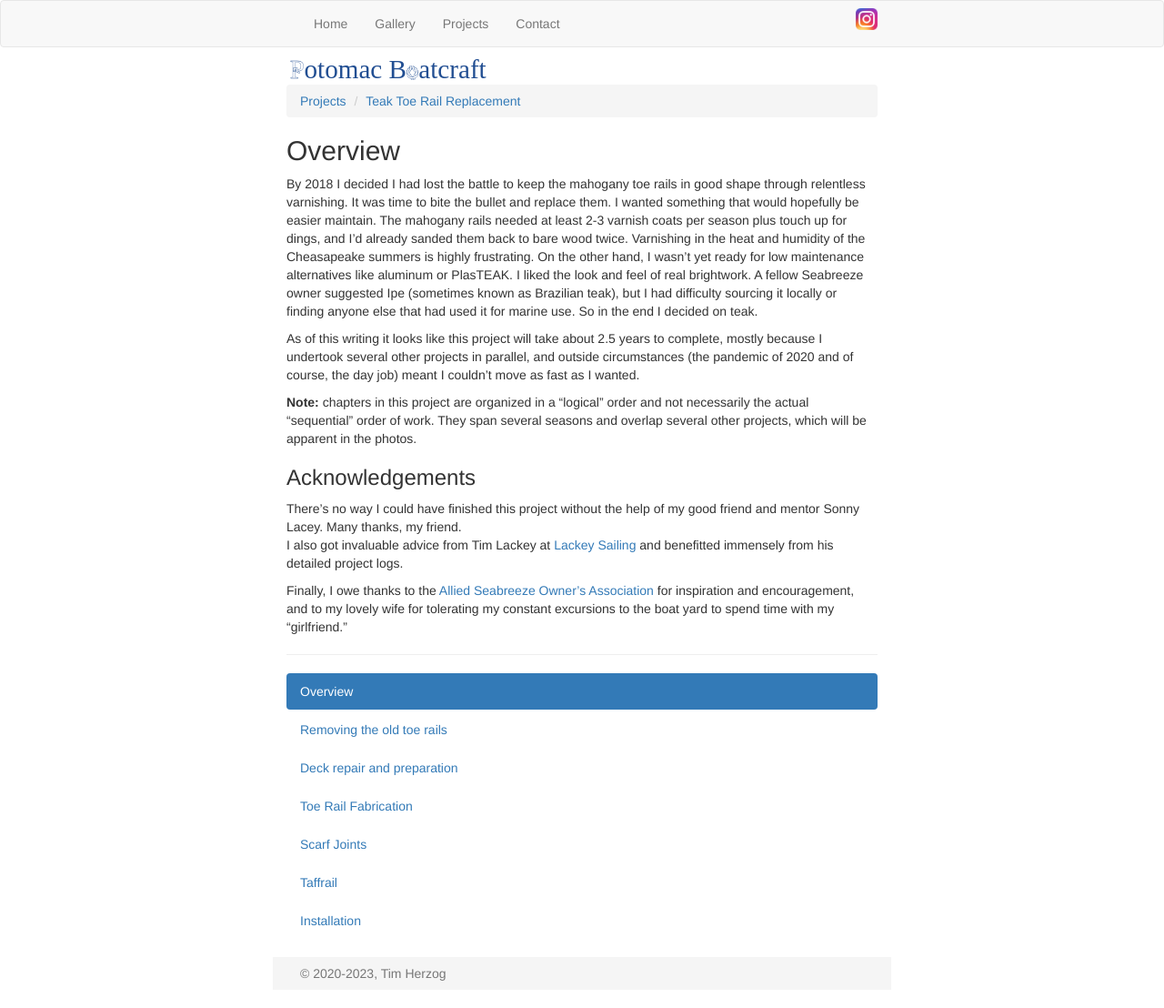
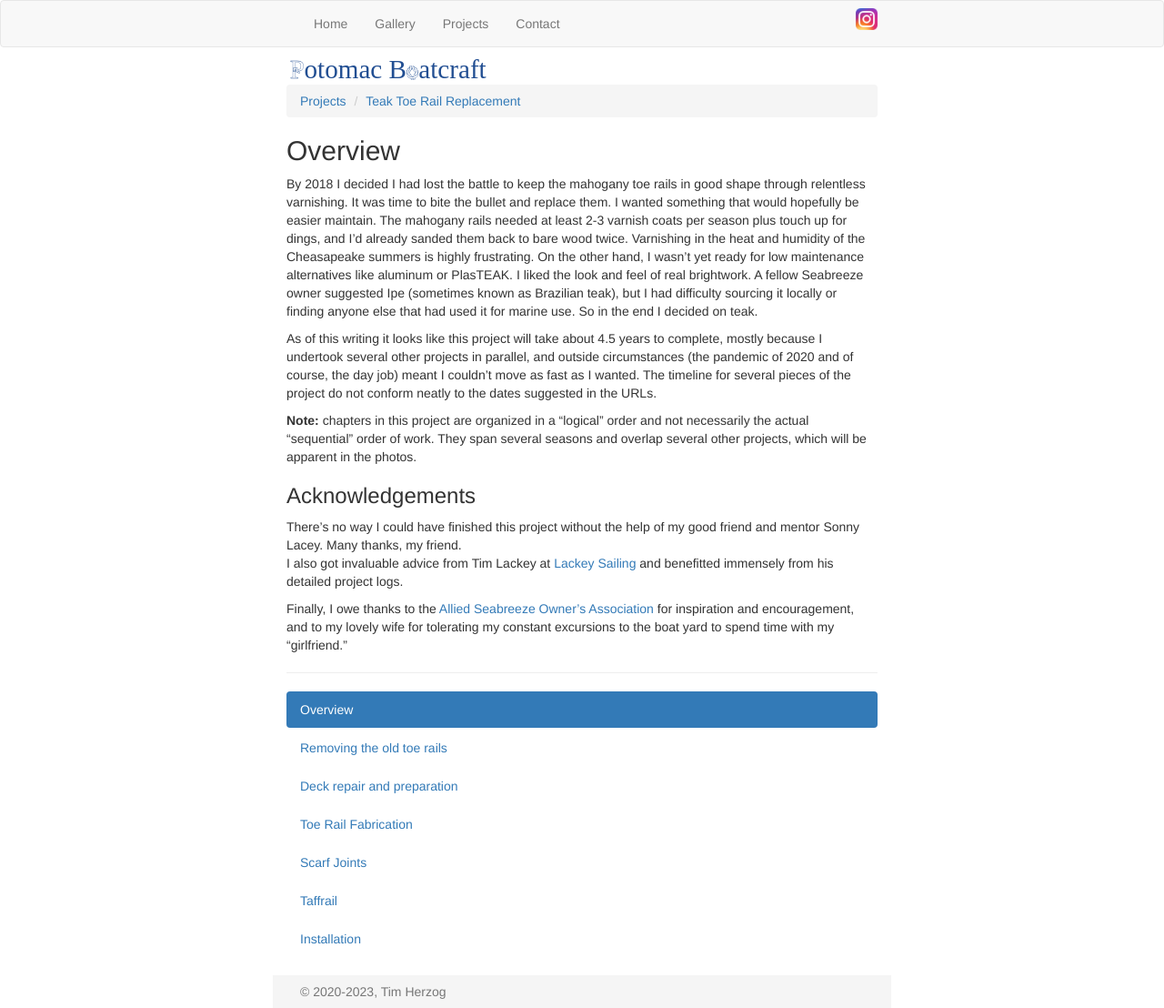
Before and after one commit to tgherzog/boatworks, a Jekyll site: the page built from projects/toerails/_posts/2018-11-18-overview.md, in a window 1280 px wide. Shown: the whole page at 91% size. Built offline with Jekyll 4.4.1, drawn with Linux system fonts in a browser that asks for light colours.

Commit message:
Add taffrail content and notes

```diff
--- a/projects/toerails/_posts/2018-11-18-overview.md
+++ b/projects/toerails/_posts/2018-11-18-overview.md
@@ -12,9 +12,9 @@ low maintenance alternatives like aluminum or PlasTEAK. I liked the look and fee
 suggested Ipe (sometimes known as Brazilian teak), but I had difficulty sourcing it locally or finding anyone else that had used
 it for marine use. So in the end I decided on teak.
 
-As of this writing it looks like this project will take about 2.5 years to complete, mostly because I undertook several other
+As of this writing it looks like this project will take about 4.5 years to complete, mostly because I undertook several other
 projects in parallel, and outside circumstances (the pandemic of 2020 and of course, the day job) meant I couldn't move as fast
-as I wanted.
+as I wanted. The timeline for several pieces of the project do not conform neatly to the dates suggested in the URLs.
 
 **Note:** chapters in this project are organized in a "logical" order and not necessarily the actual "sequential"
 order of work. They span several seasons and overlap several other projects, which will be apparent in the photos.
```
Also changed, not shown: projects/toerails/_posts/2020-07-19-taffrail.md (renamed from projects/toerails/_posts/2020-07-19-transom.md), projects/toerails/images/taffrail-dryfit1-web.jpg (added), projects/toerails/images/taffrail-dryfit2-web.jpg (added), projects/toerails/images/taffrail-form-casting1-web.jpg (added), projects/toerails/images/taffrail-form-casting2-web.jpg (added), projects/toerails/images/taffrail-form-cutout-web.jpg (added), projects/toerails/images/taffrail-form-glueup-web.jpg (added), projects/toerails/images/taffrail-form-template-web.jpg (added), projects/toerails/images/taffrail-steambend1-web.jpg (added), projects/toerails/images/taffrail-steambend2-web.jpg (added), projects/toerails/images/taffrail-steambend3-web.jpg (added), projects/toerails/images/taffrail-steambend4-web.jpg (added), projects/toerails/images/taffrail-steambend5-web.jpg (added).
